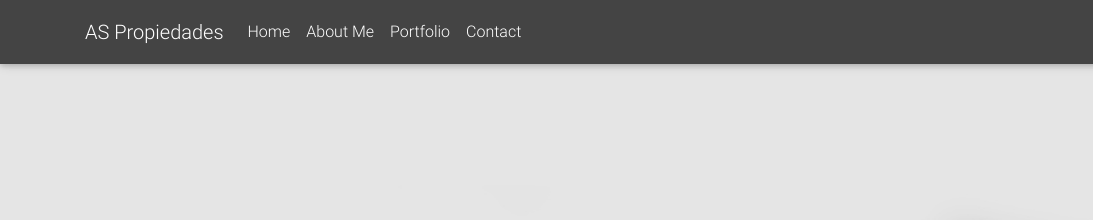
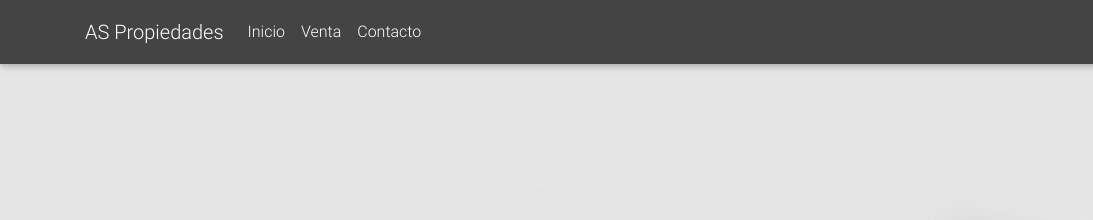
Before and after one commit to nicolaspucci1989/as-propiedades, a plain HTML site: page index.html in a window 1280 px wide. Shown: the top 220 px of the page, 0-1093 px from the left. Drawn offline with Linux system fonts and the light colour scheme.

Commit message:
cambiando nav

```diff
--- a/index.html
+++ b/index.html
@@ -51,25 +51,19 @@
 
             <li class="nav-item">
 
-              <a class="nav-link" href="#home">Home <span class="sr-only">(current)</span></a>
+              <a class="nav-link" href="index.html">Inicio <span class="sr-only">(current)</span></a>
 
             </li>
 
             <li class="nav-item">
 
-              <a class="nav-link" href="#about" data-offset="90">About Me</a>
+              <a class="nav-link" href="listado-propiedades.html" data-offset="90">Venta</a>
 
             </li>
 
             <li class="nav-item">
 
-              <a class="nav-link" href="#portfolio" data-offset="30">Portfolio</a>
-
-            </li>
-
-            <li class="nav-item">
-
-              <a class="nav-link" href="#contact" data-offset="100">Contact</a>
+              <a class="nav-link" href="#contact" data-offset="100">Contacto</a>
 
             </li>
 
```
Also changed, not shown: listado-propiedades.html (+3 -9 lines), propiedad.html (+3 -9 lines).
